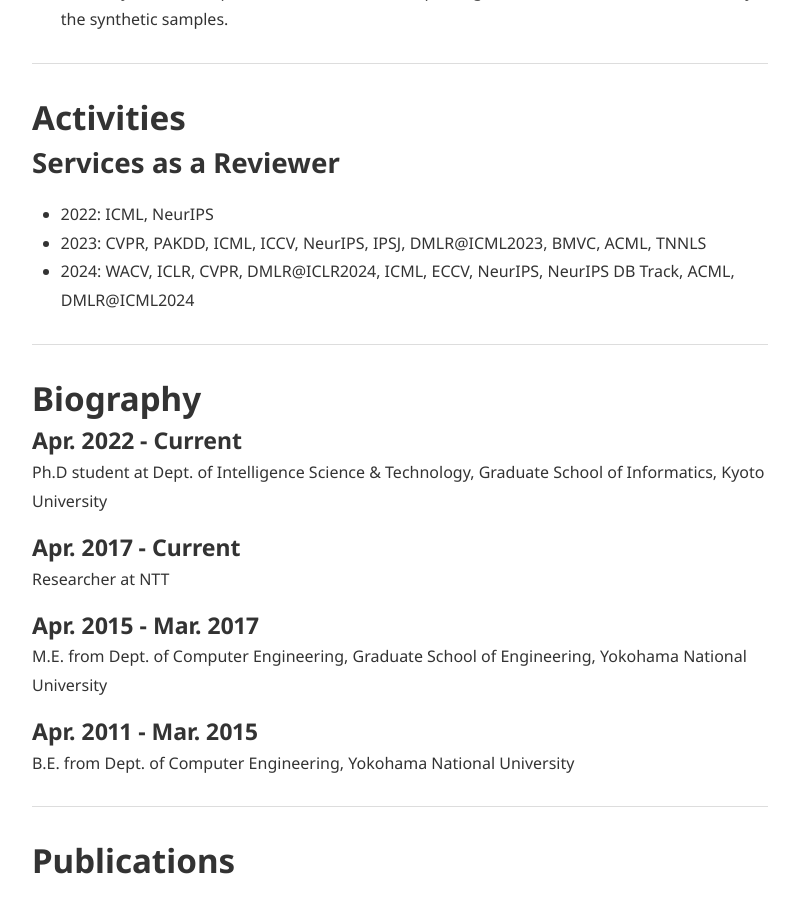
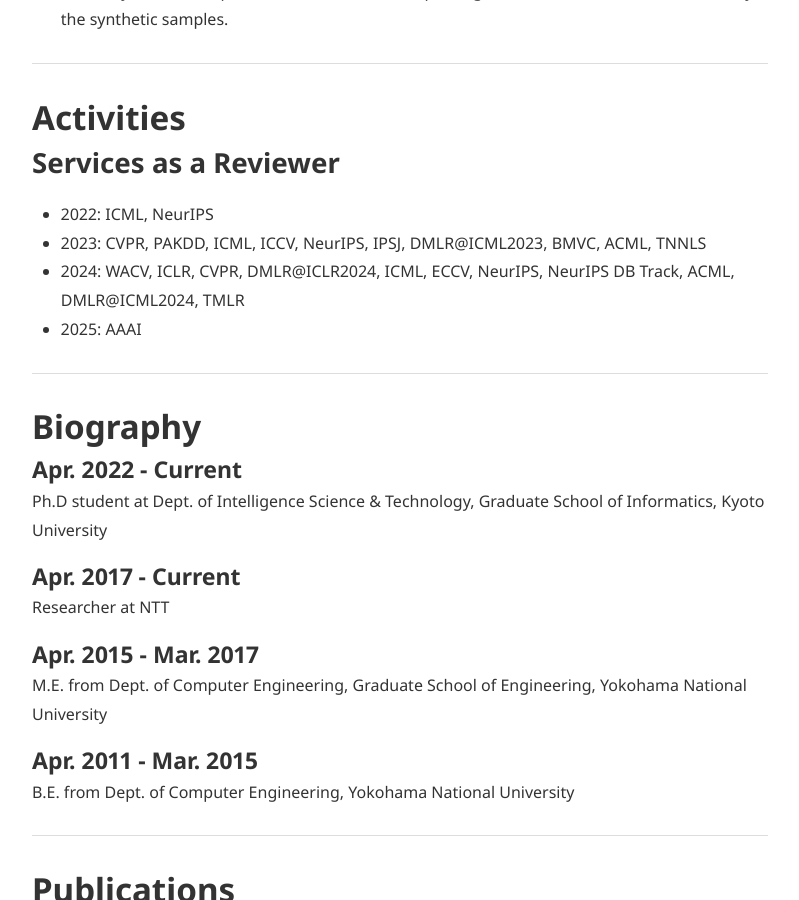
Before and after one commit to yshinya6/yshinya6.github.io, a Jekyll site: the page built from index.md, in a window 1280 px wide and 900 px high, scrolled down 1356 px. Shown: the whole window, without its empty margins (240-1039 px from the left). Built offline with Jekyll 4.4.1, drawn with Linux system fonts in a browser that asks for light colours; nearby versions of some CDN libraries; some of the changed text lies outside the part shown.

Commit message:
Add arXiv:2408.16261

```diff
--- a/index.md
+++ b/index.md
@@ -34,7 +34,8 @@ My research interests are machine learning with synthetic data, generative model
 ## Services as a Reviewer
 - 2022: ICML, NeurIPS
 - 2023: CVPR, PAKDD, ICML, ICCV, NeurIPS, IPSJ, DMLR@ICML2023, BMVC, ACML, TNNLS
-- 2024: WACV, ICLR, CVPR, DMLR@ICLR2024, ICML, ECCV, NeurIPS, NeurIPS DB Track, ACML, DMLR@ICML2024
+- 2024: WACV, ICLR, CVPR, DMLR@ICLR2024, ICML, ECCV, NeurIPS, NeurIPS DB Track, ACML, DMLR@ICML2024, TMLR
+- 2025: AAAI
 
 ---
 
```
Also changed, not shown: other parts of index.md (+7 -4 lines).
